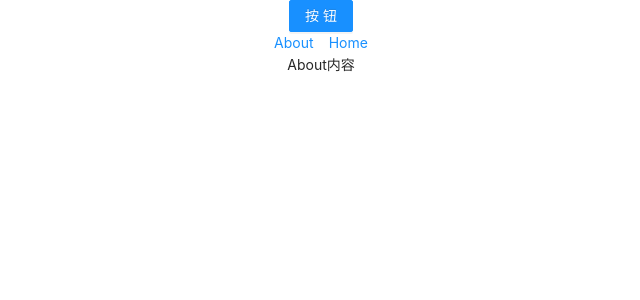
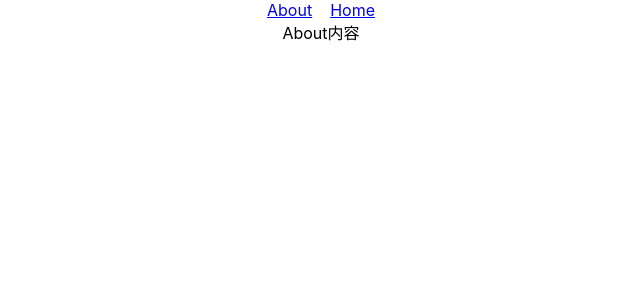
Before and after one commit to 18838963547/my-app, a React (Create React App) app: page /about in a window 1280 px wide. Shown: the top 300 px of the page, without its empty margins (319-959 px from the left). Built offline with nearby package versions, Linux system fonts and the light colour scheme.

Commit message:
去掉antd

```diff
--- a/src/App.js
+++ b/src/App.js
@@ -14,8 +14,8 @@
 // export default App;
 
 import React,{Component} from "react";
-import { Button } from "antd";
-import 'antd/dist/antd.css'
+// import { Button } from "antd";
+// import 'antd/dist/antd.css'
 
 import './App.css';
 // import Hello from "./components/Hello";
@@ -28,7 +28,7 @@ class App extends Component {
   render(){
     return (
       <div className="App">
-        <Button type='primary'>按钮</Button>
+        {/* <Button type='primary'>按钮</Button> */}
         <RouterCom />
         {/* <GitSearch /> */}
         {/* <RequestCom /> */}
```
